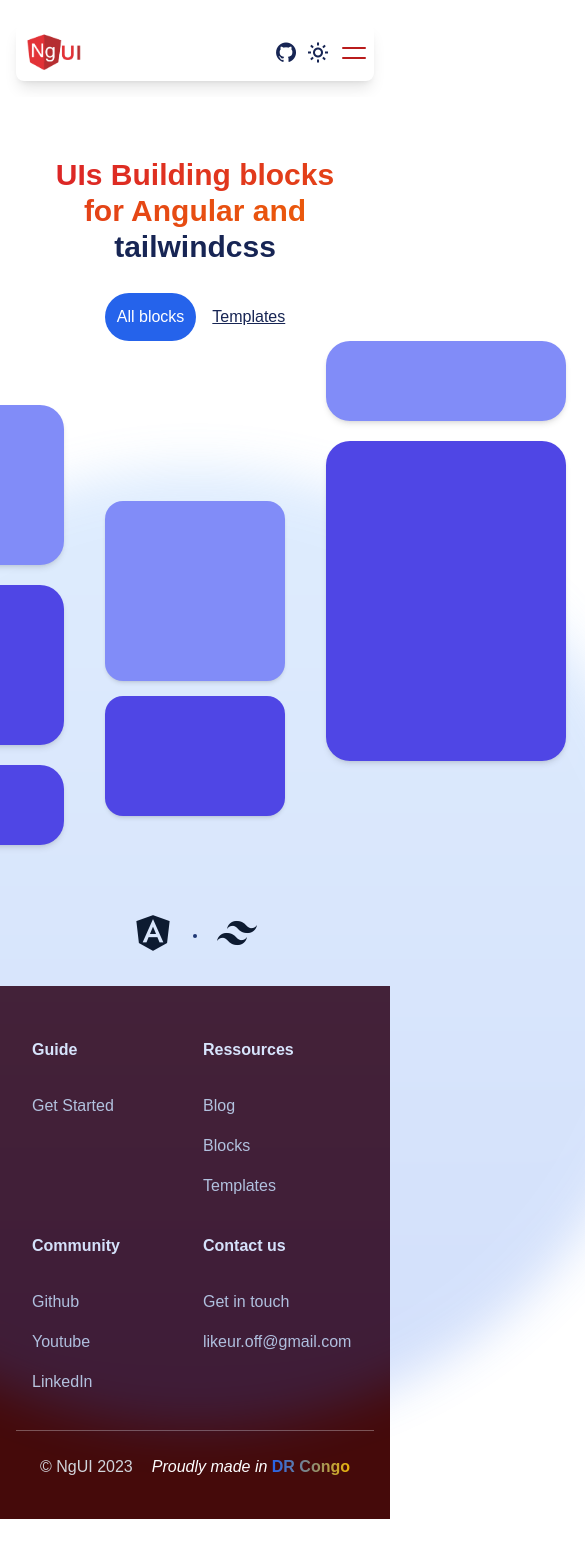
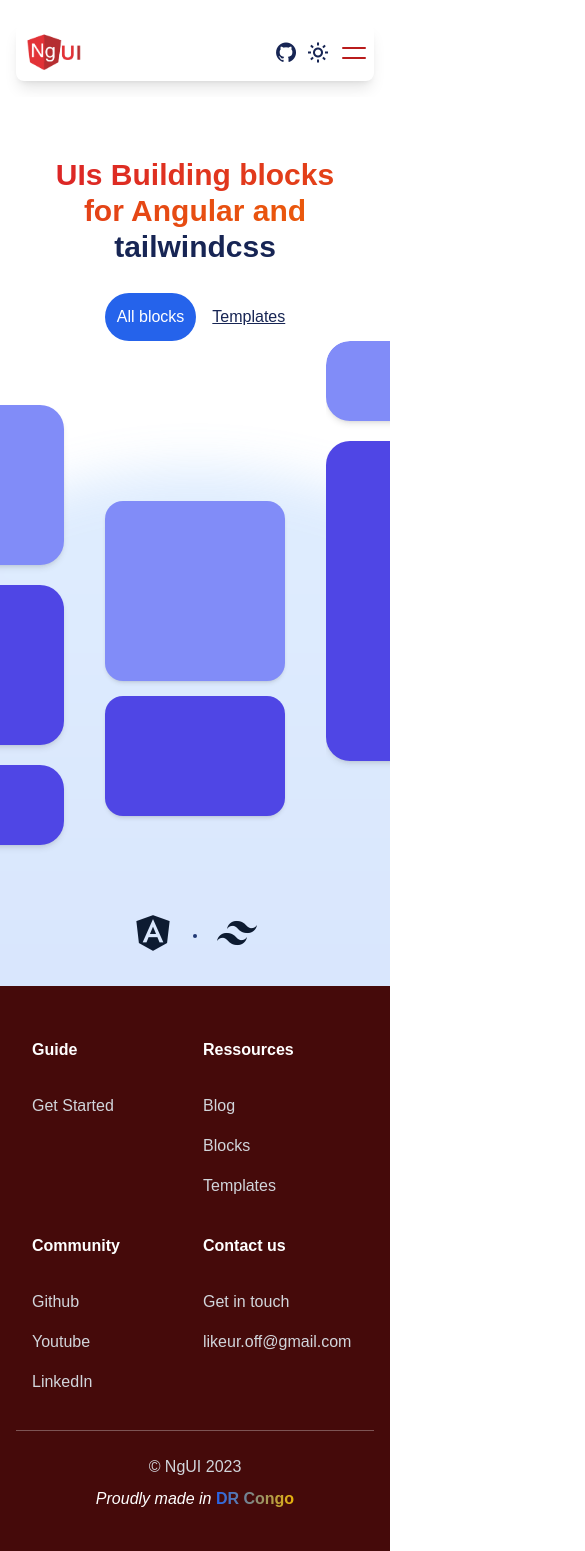
Before and after one commit to Likeur/ngUI, an Angular app: page / in a window 390 px wide. Shown: the top 1551 px of the page, 585 px wide, since content can reach past the window. Before the commit the page ends 1519 px from the top, so only its background shows below. Built offline with nearby package versions, Linux system fonts and the light colour scheme.

Commit message:
overflow fixe hero

```diff
--- a/src/app/app.component.html
+++ b/src/app/app.component.html
@@ -1,5 +1,5 @@
 <app-nav1 class="z-50"/>
-<div class="flex z-0 flex-col items-center justify-center">
+<div class="flex z-0 flex-col items-center justify-center w-screen overflow-x-hidden">
   <h1 class="text-3xl p-3 lg:text-5xl text-blue-950 text-center mt-12 lg:mt-24 font-bold duration-300 dark:text-white"><span class="hidden lg:block ">A set of </span><span class="bg-gradient-to-r from-red-600 to-orange-600 text-transparent bg-clip-text">UIs Building blocks <br> for Angular <span class=" lg:hidden">and</span> </span><span class="hidden lg:block">, styled with</span> <br> tailwindcss</h1>
   <div class="mt-4">
     <a class="bg-blue-600 inline-block text-white p-3 rounded-full hover:scale-90 duration-300 cursor-pointer">All blocks</a>
@@ -22,7 +22,7 @@
         </div>
         <div class="absolute blur-xl opacity-20 block top-12 h-[60rem] z-10 w-[60rem] bg-gradient-to-b from-blue-400 rounded-full to-blue-600"></div>
       </div>
-      <div class="absolute -right-44 lg:right-6 -top-16 block rounded-3xl z-50 h-[30rem] w-[15rem]">
+      <div class="absolute -right-44 lg:right-6 -top-16 block rounded-3xl z-50 h-[30rem] w-[15rem] overflow-hidden">
         <div>
           <div class="h-[5rem] shadow-md rounded-3xl bg-indigo-400"></div>
           <div class="h-[20rem] shadow-md rounded-3xl bg-indigo-600 mt-5"></div>
--- a/src/app/components/footer/footer1/footer1.component.html
+++ b/src/app/components/footer/footer1/footer1.component.html
@@ -22,9 +22,9 @@
             <a class="mt-4 block  text-gray-300">likeur.off@gmail.com</a>
         </div>
     </div>
-    <div class="container mx-auto mt-5 border-t border-white/30 p-6 text-white flex justify-between">
+    <div class="container mx-auto mt-5 border-t border-white/30 p-6 text-white flex flex-col items-center lg:flex-row lg:justify-between">
         <p class="text-gray-300">&copy; NgUI 2023 </p>
-        <p><span class="italic">Proudly made in </span><span class="font-bold bg-gradient-to-r from-blue-600 to-yellow-500 text-transparent bg-clip-text">DR Congo</span></p>
+        <p class="mt-2 lg:mt-0"><span class="italic">Proudly made in </span><span class="font-bold bg-gradient-to-r from-blue-600 to-yellow-500 text-transparent bg-clip-text">DR Congo</span></p>
     </div>
 
 </section>
```
